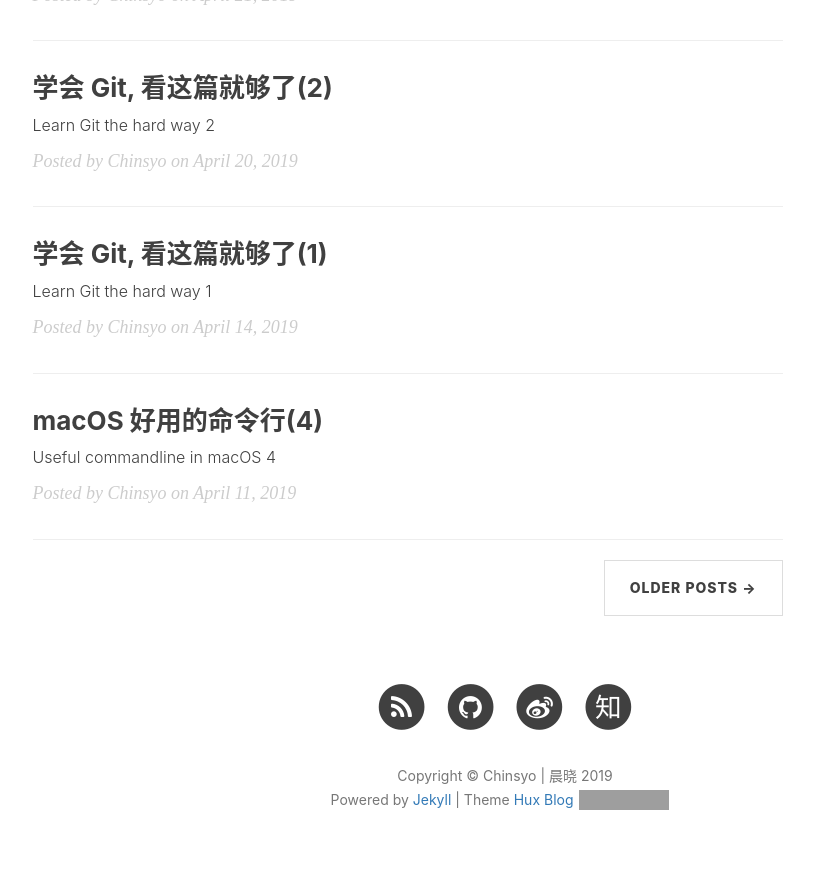
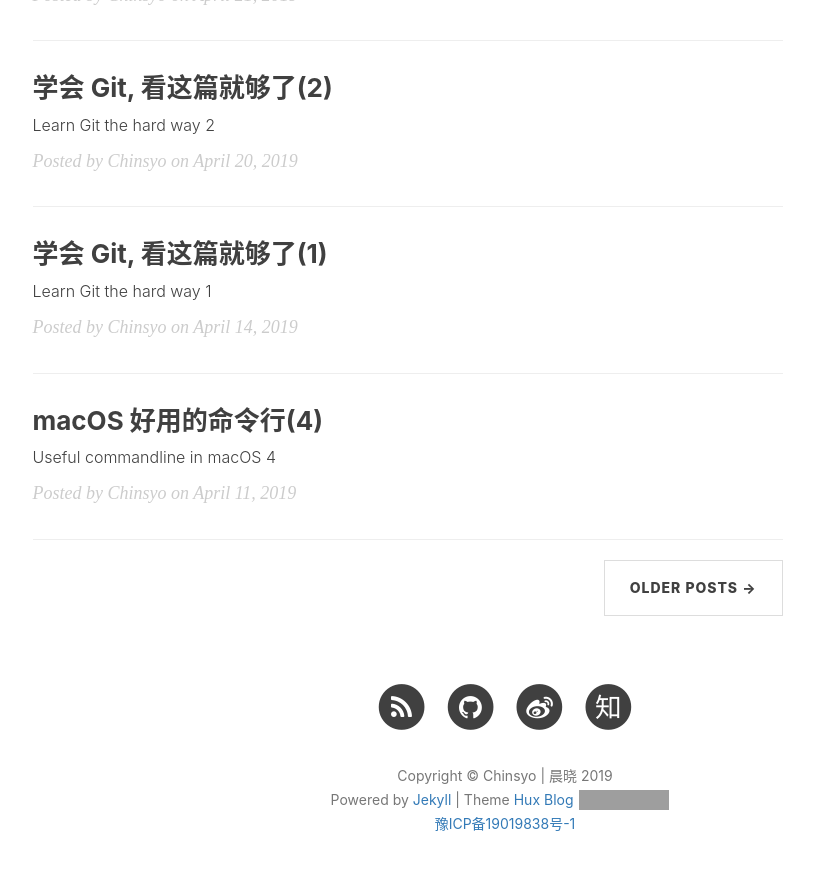
Before and after one commit to chinsyo/chinsyo.github.io, a Jekyll site: the page built from index.html, in a window 1280 px wide and 900 px high, scrolled down 1893 px. Shown: the top 870 px of the window, without its empty margins (135-949 px from the left). Built offline with Jekyll 4.4.1, drawn with Linux system fonts in a browser that asks for light colours; nearby versions of some CDN libraries; the list of posts is cut into pages by our own code; comment, search, counter and statistics services are not loaded; grey boxes are pictures that could not be loaded.

```diff
--- a/_config.yml
+++ b/_config.yml
@@ -59,6 +59,11 @@ plugins:
   - jekyll-sitemap
   - jekyll-paginate
   - jekyll-mentions
+
+
+
+# miit beian
+beian: "豫ICP备19019838号-1"
 
 
 
--- a/_includes/footer.html
+++ b/_includes/footer.html
@@ -15,6 +15,8 @@
                         frameborder="0" scrolling="0" width="100px" height="20px"
                         src="https://ghbtns.com/github-btn.html?user=huxpro&repo=huxpro.github.io&type=star&count=true" >
                     </iframe>
+                    <br>
+                    <a target="_blank" rel="nofollow noopener" href="http://beian.miit.gov.cn">{% if site.beian %}{{ site.beian }}{% endif %}</a>
                 </p>
             </div>
         </div>
```
